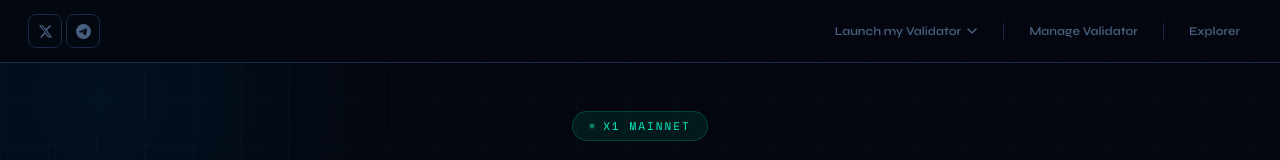
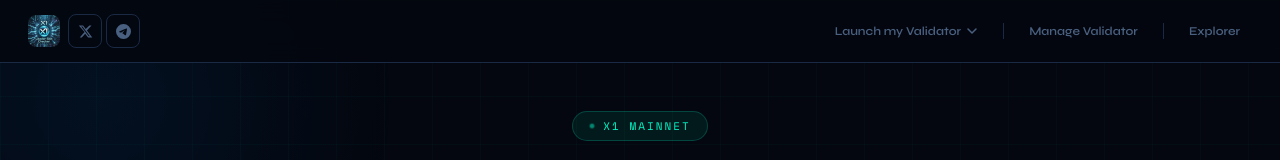
Before and after one commit to omenpotter/x1-leader-slot-checker, a website: page index.html in a window 1280 px wide. Shown: the top 160 px of the page. Drawn offline with nearby package versions, Linux system fonts and the light colour scheme.

Commit message:
Update index.html

```diff
--- a/index.html
+++ b/index.html
@@ -561,6 +561,9 @@
 <nav>
   <div class="nav-left">
 
+     <!-- Logo -->
+    <img src="/android-chrome-512x512.png" alt="X1 Leader Slot Checker" style="width:32px;height:32px;border-radius:8px;margin-right:4px;flex-shrink:0;">
+
     <!-- X (Twitter) -->
     <a href="https://x.com/rkbehelvi" target="_blank" rel="noopener" class="icon-link" title="Follow on X">
       <svg viewBox="0 0 24 24">
```
